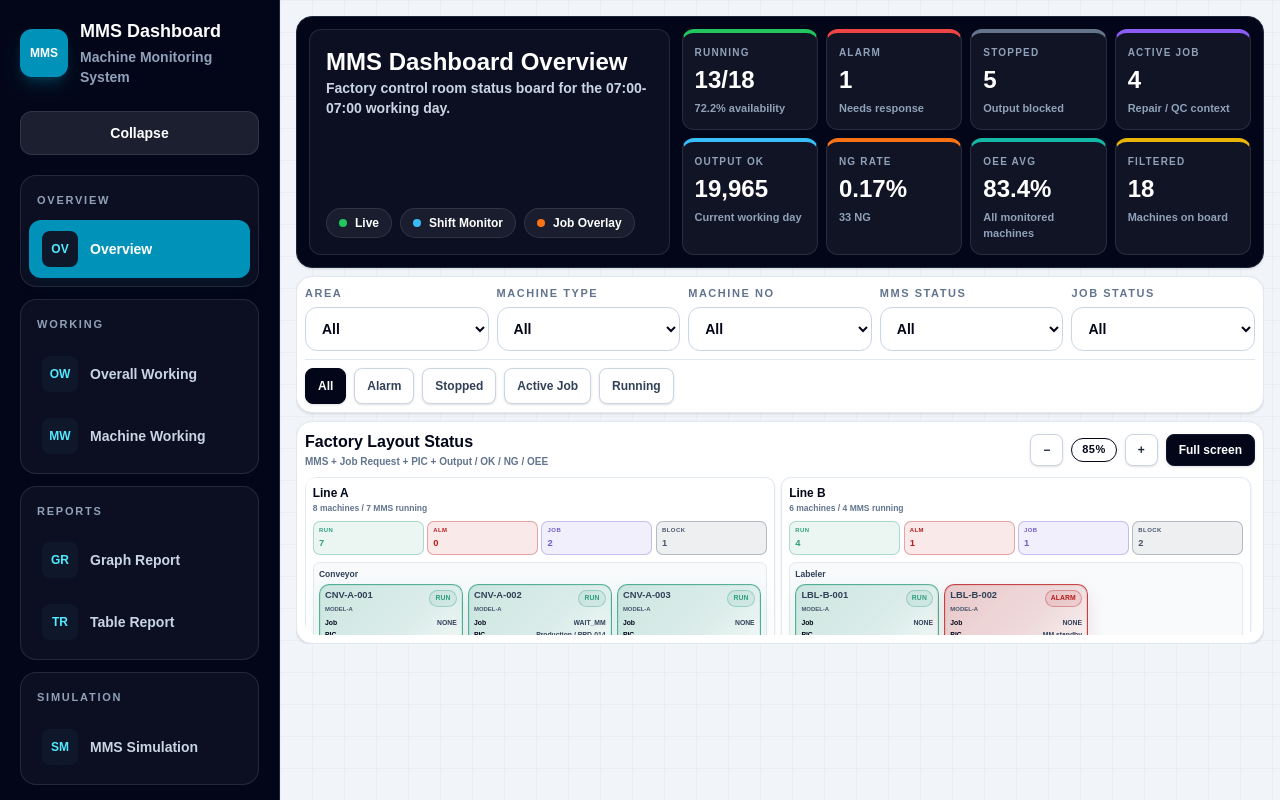
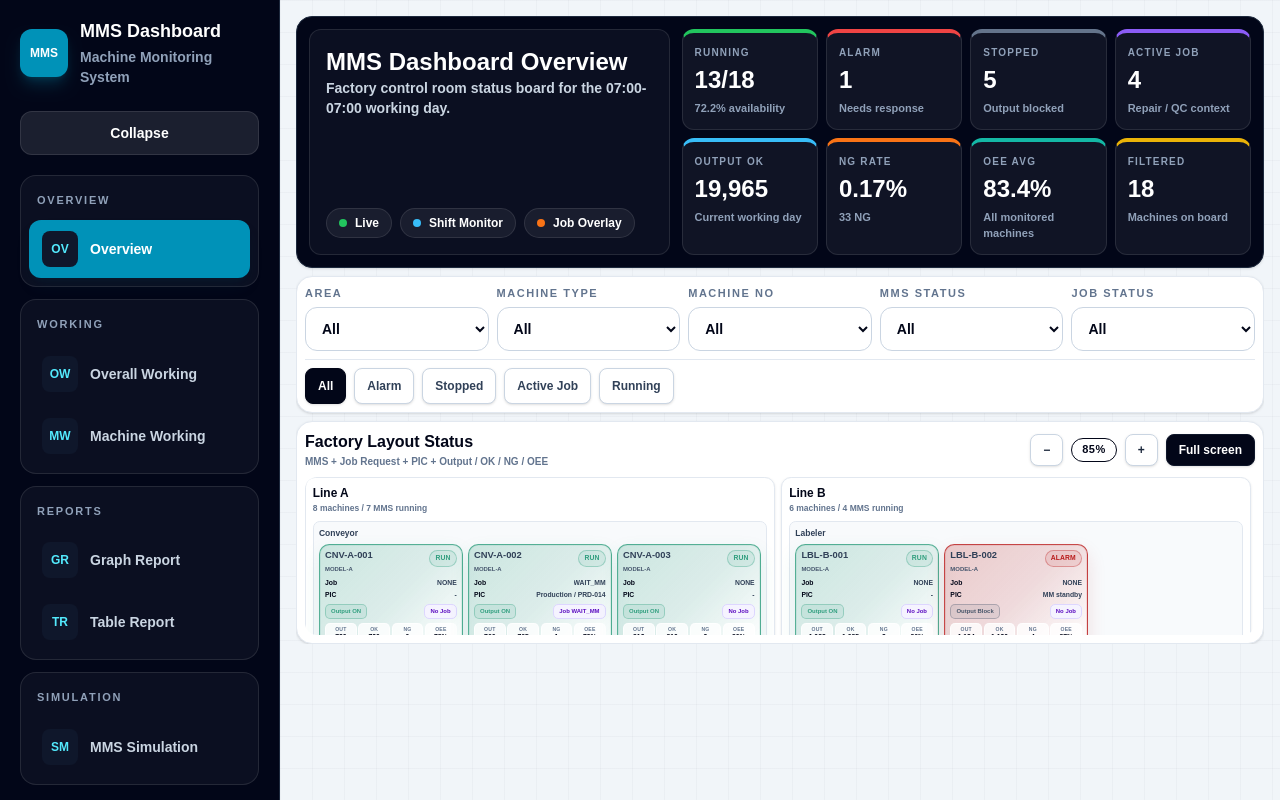
Before and after one commit to apiwatapply-svg/maintenance_project, a Next.js app in the folder frontend/: page /mms-dashboard in a window 1280 px wide. Built offline with nearby package versions, Linux system fonts and the light colour scheme.

Commit message:
Remove MMS area summary strip

```diff
--- a/frontend/src/components/MmsDashboardShell.js
+++ b/frontend/src/components/MmsDashboardShell.js
@@ -16,7 +16,6 @@ import {
   YAxis
 } from "recharts";
 import {
-  buildMmsAreaPanelSummary,
   buildMmsGraphReportSeries,
   buildMmsLayoutMachineState,
   buildMmsMachineTypeSummary,
@@ -346,7 +345,6 @@ const styles = {
   overviewAreaCard: "min-h-0 overflow-hidden rounded-xl border border-slate-200 bg-white p-2 shadow-sm",
   overviewAreaGrid: "grid grid-cols-4 gap-3 max-[1400px]:grid-cols-2 max-[760px]:grid-cols-1",
   overviewAreaHeader: "mb-2 grid gap-2 [&_h4]:m-0 [&_h4]:text-sm [&_h4]:font-black [&_p]:m-0 [&_p]:text-[10px] [&_p]:font-bold [&_p]:text-slate-500",
-  overviewAreaStats: "grid grid-cols-4 gap-1 [&_span]:grid [&_span]:gap-0.5 [&_span]:rounded-lg [&_span]:border [&_span]:bg-slate-50 [&_span]:px-1.5 [&_span]:py-1 [&_small]:text-[7px] [&_small]:font-black [&_small]:uppercase [&_small]:tracking-[0.08em] [&_strong]:text-[11px] [&_strong]:font-black",
   overviewChartGrid: "grid grid-cols-[1.35fr_0.85fr] gap-3 max-[1100px]:grid-cols-1",
   overviewFactoryHeader: "mb-2 flex flex-wrap items-center justify-between gap-2 [&_h3]:m-0 [&_h3]:text-base [&_h3]:font-black [&_p]:m-0 [&_p]:text-[10px] [&_p]:font-black [&_p]:text-slate-500",
   overviewFactoryLayout: "grid min-h-0 grid-cols-4 items-start gap-2 max-[1600px]:grid-cols-2 max-[900px]:grid-cols-1",
@@ -657,14 +655,10 @@ function DashboardView() {
   const filteredLayoutStates = selectMmsOverviewMachines(layoutStates, overviewFilters);
   const overviewSummary = buildMmsOverviewSummary(layoutStates);
   const filteredSummary = buildMmsOverviewSummary(filteredLayoutStates);
-  const areaLayout = areas.map((area) => {
-    const areaMachines = filteredLayoutStates.filter((machine) => machine.area === area.area);
-    return {
-      ...area,
-      machines: areaMachines,
-      summary: buildMmsAreaPanelSummary(areaMachines)
-    };
-  }).filter((area) => area.machines.length > 0);
+  const areaLayout = areas.map((area) => ({
+    ...area,
+    machines: filteredLayoutStates.filter((machine) => machine.area === area.area)
+  })).filter((area) => area.machines.length > 0);
 
   useEffect(() => {
     try {
@@ -729,7 +723,6 @@ function DashboardView() {
                       <h4>{area.area}</h4>
                       <p>{area.machines.length} machines / {area.machines.filter((machine) => machine.layoutState.mmsStatus === "RUN").length} MMS running</p>
                     </div>
-                    <OverviewAreaStats summary={area.summary} />
                   </div>
                   <div className={styles.typeStack}>
                     {groupMachinesByType(area.machines).map((group) => (
@@ -919,26 +912,6 @@ function OverviewMachineCard({ machine }) {
         <span><small>OEE</small><strong>{machine.oee}%</strong></span>
       </div>
     </article>
-  );
-}
-
-function OverviewAreaStats({ summary }) {
-  const stats = [
-    ["RUN", summary.running, "RUN"],
-    ["ALM", summary.alarm, "ALARM"],
-    ["JOB", summary.activeJobs, "JOB"],
-    ["BLOCK", summary.outputBlocked, "STOP"]
-  ];
-
-  return (
-    <div className={styles.overviewAreaStats}>
-      {stats.map(([label, value, status]) => (
-        <span key={label} style={statusBadgeStyle(status)}>
-          <small>{label}</small>
-          <strong>{value}</strong>
-        </span>
-      ))}
-    </div>
   );
 }
 
```
Also changed, not shown: frontend/src/lib/mmsSimulation.js, 1 other file (tests, documents, lock files or other folders).
